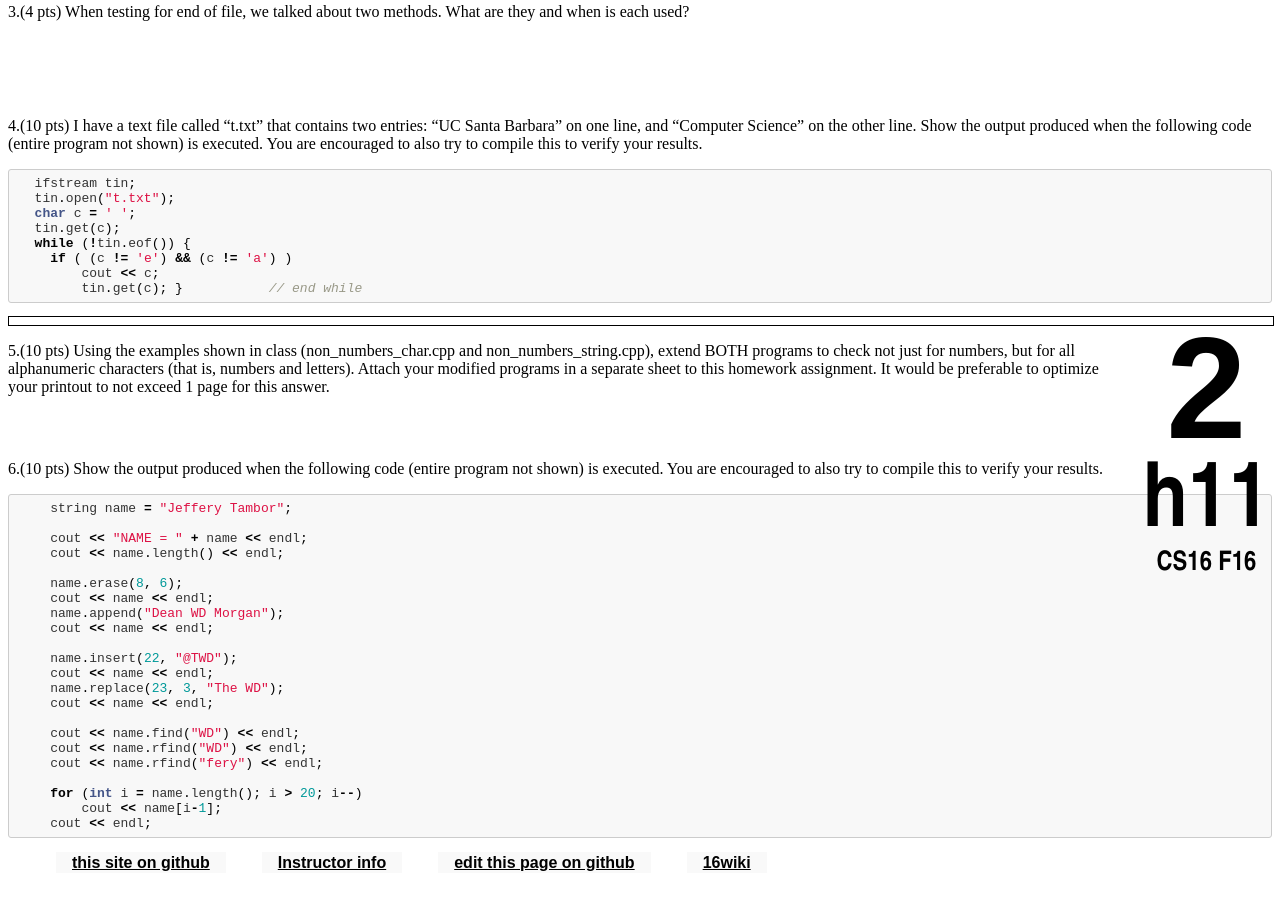
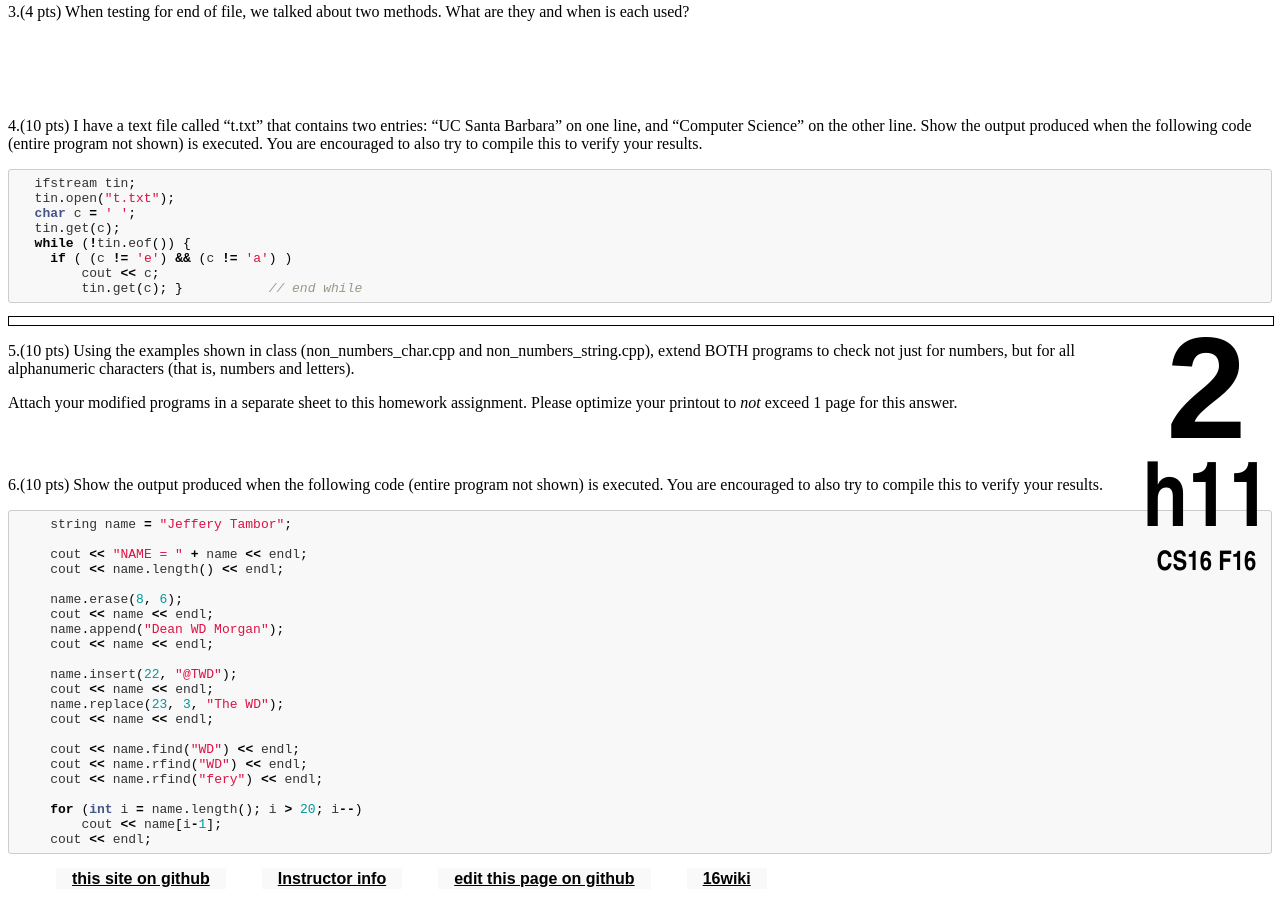
Before and after one commit to ucsb-cs16-s16/https-ucsb-cs16-s17.github.io, a Jekyll site: the page built from _hwk/h11.md, in a window 1280 px wide and 900 px high, scrolled down 1103 px. Built offline with Jekyll 4.4.1, drawn with Linux system fonts in a browser that asks for light colours.

Commit message:
Update h11.md

```diff
--- a/_hwk/h11.md
+++ b/_hwk/h11.md
@@ -39,7 +39,9 @@ FOR BEST RESULTS, SAVE THIS PAGE AS A PDF, THEN PRINT THE PDF.</b>
 </div>
 <div class="pagebreak"></div>
 
-5.(10 pts) Using the examples shown in class (non_numbers_char.cpp and non_numbers_string.cpp), extend BOTH programs to check not just for numbers, but for all alphanumeric characters (that is, numbers and letters). Attach your modified programs in a separate sheet to this homework assignment. It would be preferable to optimize your printout to not exceed 1 page for this answer.
+5.(10 pts) Using the examples shown in class (non_numbers_char.cpp and non_numbers_string.cpp), extend BOTH programs to check not just for numbers, but for all alphanumeric characters (that is, numbers and letters).
+
+Attach your modified programs in a separate sheet to this homework assignment. Please optimize your printout to *not* exceed 1 page for this answer.
 <div style="margin-bottom:4em"></div>
 
 6.(10 pts) Show the output produced when the following code (entire program not shown) is executed. You are encouraged to also try to compile this to verify your results.
```
